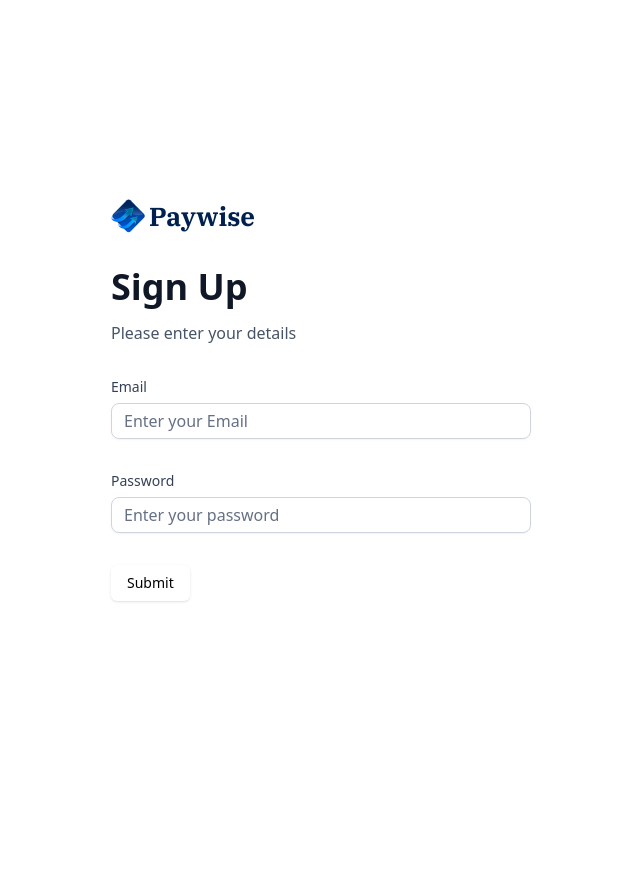
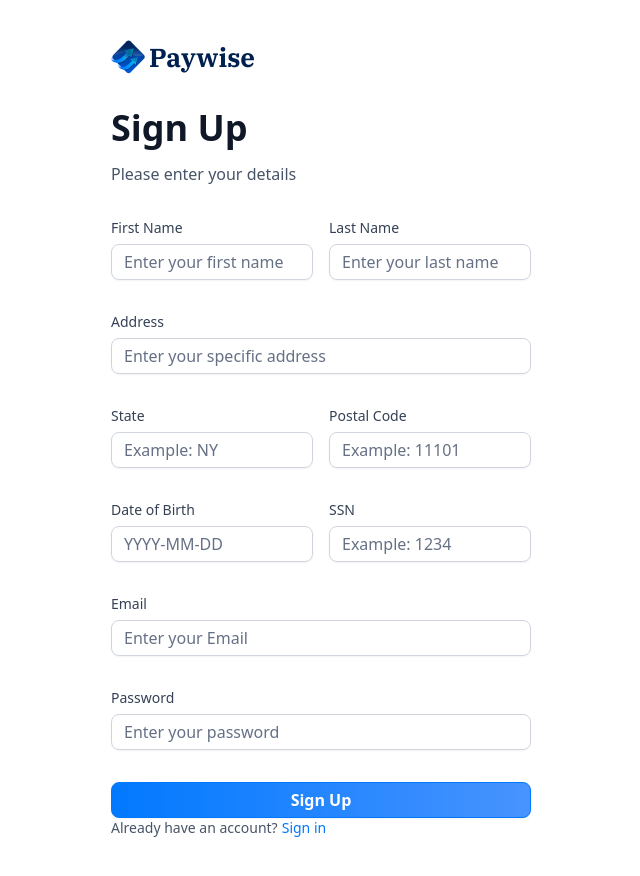
Before and after one commit to iamsjunaid/paywise, a Next.js app: page /sign-up in a window 1280 px wide. Shown: the whole page, without its empty margins (319-959 px from the left). Before the commit the page ends 800 px from the top, so only its background shows below. Built offline with nearby package versions, Linux system fonts and the light colour scheme.

Commit message:
enhance AuthForm with dynamic validation and loading state; update CustomInput to support flexible form schemas

```diff
--- a/components/AuthForm.tsx
+++ b/components/AuthForm.tsx
@@ -14,13 +14,17 @@
 
 import CustomInput from './CustomInput'
 import { authFormSchema } from '@/lib/utils'
+import { Loader2 } from 'lucide-react'
 
 const AuthForm = ({ type }: { type: string }) => {
     const [user, setUser] = useState(null)
+    const [isLoading, setIsLoading] = useState(false)
+
+    const formSchema = authFormSchema(type);
 
     // Define a form
-    const form = useForm<z.infer<typeof authFormSchema>>({
-        resolver: zodResolver(authFormSchema),
+    const form = useForm<z.infer<typeof formSchema>>({
+        resolver: zodResolver(formSchema),
         defaultValues: {
             email: '',
         },
@@ -28,7 +32,9 @@
 
     // Handle form submission
     function onSubmit(values: z.infer<typeof formSchema>) {
+        setIsLoading(true)
         console.log(values)
+        setIsLoading(false)
     }
 
     return (
@@ -59,15 +65,52 @@
                     <Form {...form}>
                         <form onSubmit={form.handleSubmit(onSubmit)} className="space-y-8">
 
+                            {type === 'sign-up' &&
+                                <>
+
+                                    <div className='flex gap-4'>
+
+                                        <CustomInput control={form.control} name='firstName' label='First Name' placeholder='Enter your first name' />
+                                        <CustomInput control={form.control} name='lastName' label='Last Name' placeholder='Enter your last name' />
+                                    </div>
+                                    <CustomInput control={form.control} name='address1' label='Address' placeholder='Enter your specific address' />
+
+                                    <div className='flex gap-4'>
+
+                                        <CustomInput control={form.control} name='state' label='State' placeholder='Example: NY' />
+                                        <CustomInput control={form.control} name='postalCode' label='Postal Code' placeholder='Example: 11101' />
+                                    </div>
+                                    <div className='flex gap-4'>
+                                        <CustomInput control={form.control} name='dateOfBirth' label='Date of Birth' placeholder='YYYY-MM-DD' />
+                                        <CustomInput control={form.control} name='ssn' label='SSN' placeholder='Example: 1234' />
+                                    </div>
+                                </>}
+
                             <CustomInput control={form.control} name='email' label='Email' placeholder='Enter your Email'
                             />
 
                             <CustomInput control={form.control} name='password' label='Password' placeholder='Enter your password'
                             />
 
-                            <Button type="submit">Submit</Button>
+                            <div className='flex flex-col gap-4'>
+                                <Button type="submit" className='form-btn' disabled={isLoading}>
+                                    {isLoading ? <>
+                                        <Loader2 size={24} className='animate-spin' /> &nbsp; Loading...
+                                    </> : <>
+                                        {type === 'sign-in' ? 'Sign In' : 'Sign Up'}
+                                    </>}
+
+                                </Button>
+                            </div>
+
                         </form>
                     </Form>
+                    <footer className='flex justify-venter gap-1'>
+                        <p className='text-14 font-normal text-gray-600'>
+                            {type === 'sign-in' ? "Don't have an account? " : "Already have an account?"}
+                        </p>
+                        <Link className='form-link' href={type === 'sign-in' ? '/sign-up' : 'sign-in'}>{type === 'sign-in' ? 'Sign up' : 'Sign in'}</Link>
+                    </footer>
                 </div>)}
         </section>
     )
--- a/components/CustomInput.tsx
+++ b/components/CustomInput.tsx
@@ -10,9 +10,10 @@
 import { Input } from "@/components/ui/input"
 import { authFormSchema } from '@/lib/utils'
 
+const formSchema = authFormSchema('sign-up');
 interface CustomInput {
-    control: Control<z.infer<typeof authFormSchema>>,
-    name: FieldPath<z.infer<typeof authFormSchema>>,
+    control: Control<z.infer<typeof formSchema>>,
+    name: FieldPath<z.infer<typeof formSchema>>,
     label: string,
     placeholder: string
 }
--- a/lib/utils.ts
+++ b/lib/utils.ts
@@ -196,7 +196,16 @@
   return date > twoDaysAgo ? "Processing" : "Success";
 };
 
-export const authFormSchema = z.object({
+export const authFormSchema = (type: string) => z.object({
+  // sign up
+  firstName: type === 'sign-in' ? z.string().optional() : z.string().min(3),
+  lastName: type === 'sign-in' ? z.string().optional() : z.string().min(3),
+  address1: type === 'sign-in' ? z.string().optional() : z.string().max(50),
+  state: type === 'sign-in' ? z.string().optional() : z.string().min(2).max(2),
+  postalCode: type === 'sign-in' ? z.string().optional() : z.string().max(6),
+  dateOfBirth: type === 'sign-in' ? z.string().optional() : z.string().min(3),
+  ssn: type === 'sign-in' ? z.string().optional() : z.string().min(3),
+  // both
   email: z.string().email(),
   password: z.string().min(8),
-})
+});
```
